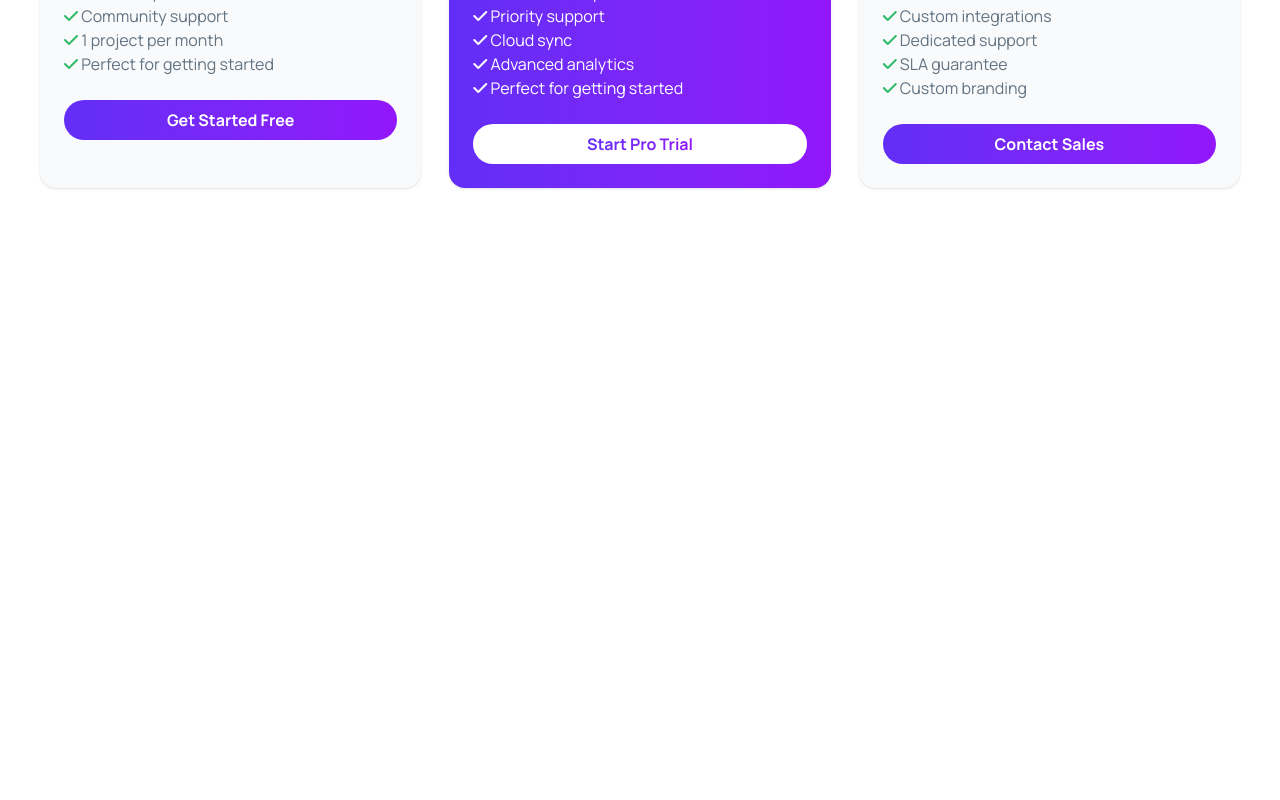
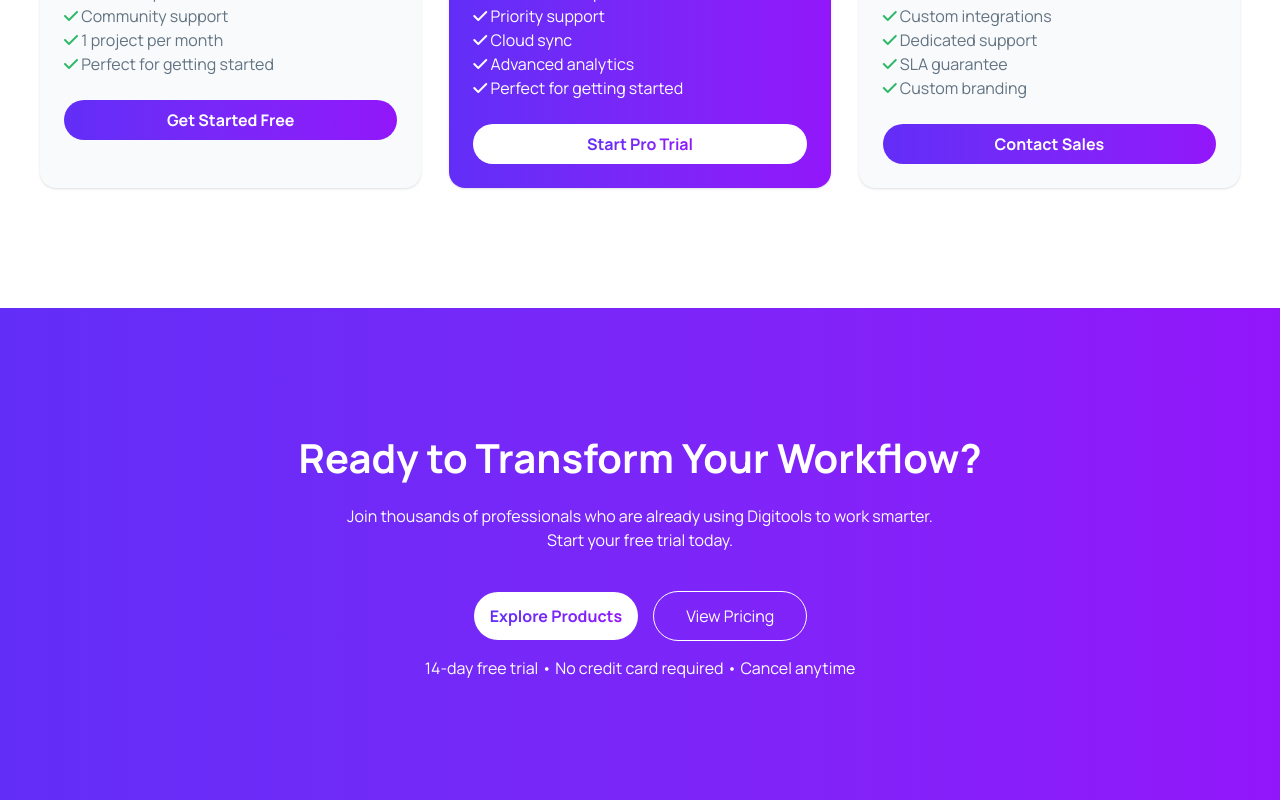
Before and after one commit to Avijeet2016/B13-A6-digitools, a React (Vite) app: page / in a window 1280 px wide. Shown: the part 2160-2960 px from the top of the page. Before the commit the page ends 2468 px from the top, so only its background shows below. Built offline with nearby package versions, Linux system fonts and the light colour scheme.

Commit message:
transform section added

```diff
--- a/src/App.jsx
+++ b/src/App.jsx
@@ -4,6 +4,7 @@ import Navbar from './components/Navbar';
 import Pricing from './components/Pricing';
 import Stats from './components/Stats';
 import Steps from './components/Steps';
+import Transform from './components/Transform';
 
 function App() {
 
@@ -15,6 +16,7 @@ function App() {
       <Stats></Stats>
       <Steps></Steps>
       <Pricing></Pricing>
+      <Transform></Transform>
     </>
   );
 }
--- /dev/null
+++ b/src/components/Transform.jsx
@@ -0,0 +1,29 @@
+import React from 'react';
+
+const Transform = () => {
+    return (
+      <div className="py-30 text-center bg-linear-to-r from-[#622EF7] to-[#9216FA]">
+        <h1 className="text-[40px] font-bold text-white mb-4">
+          Ready to Transform Your Workflow?
+        </h1>
+        <p className="text-white mb-10">
+          Join thousands of professionals who are already using Digitools to
+          work smarter.
+          <br /> Start your free trial today.
+        </p>
+        <div className="flex justify-center items-center gap-4 mb-4">
+          <button className="bg-white rounded-full px-4 py-3">
+            <span className="bg-linear-to-r from-[#622EF7] to-[#9216FA] bg-clip-text text-transparent font-bold">
+              Explore Products
+            </span>
+          </button>
+          <button className='outline outline-white text-white px-8 py-3 rounded-full'>View Pricing</button>
+        </div>
+        <p className="text-white">
+          14-day free trial • No credit card required • Cancel anytime
+        </p>
+      </div>
+    );
+};
+
+export default Transform;
```
